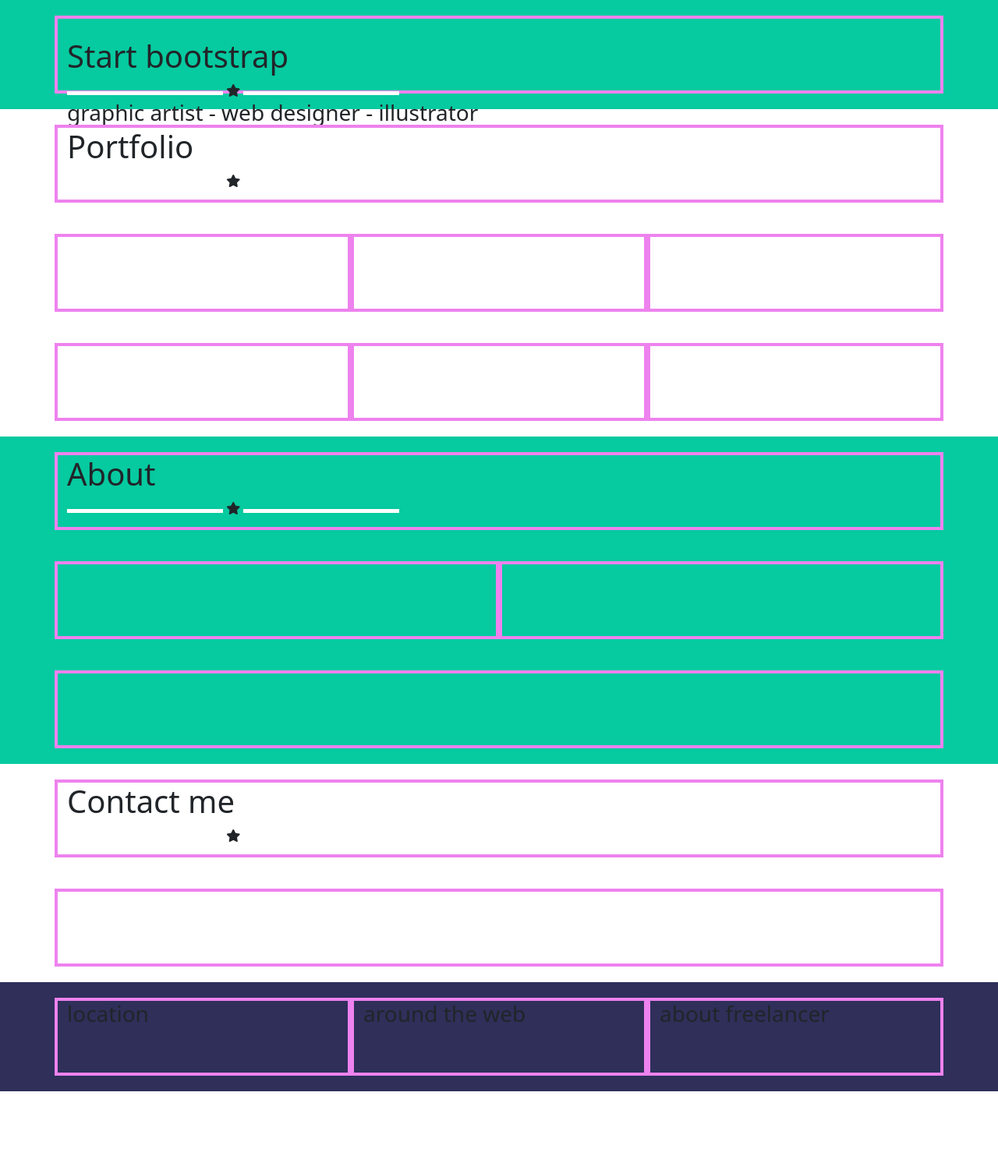
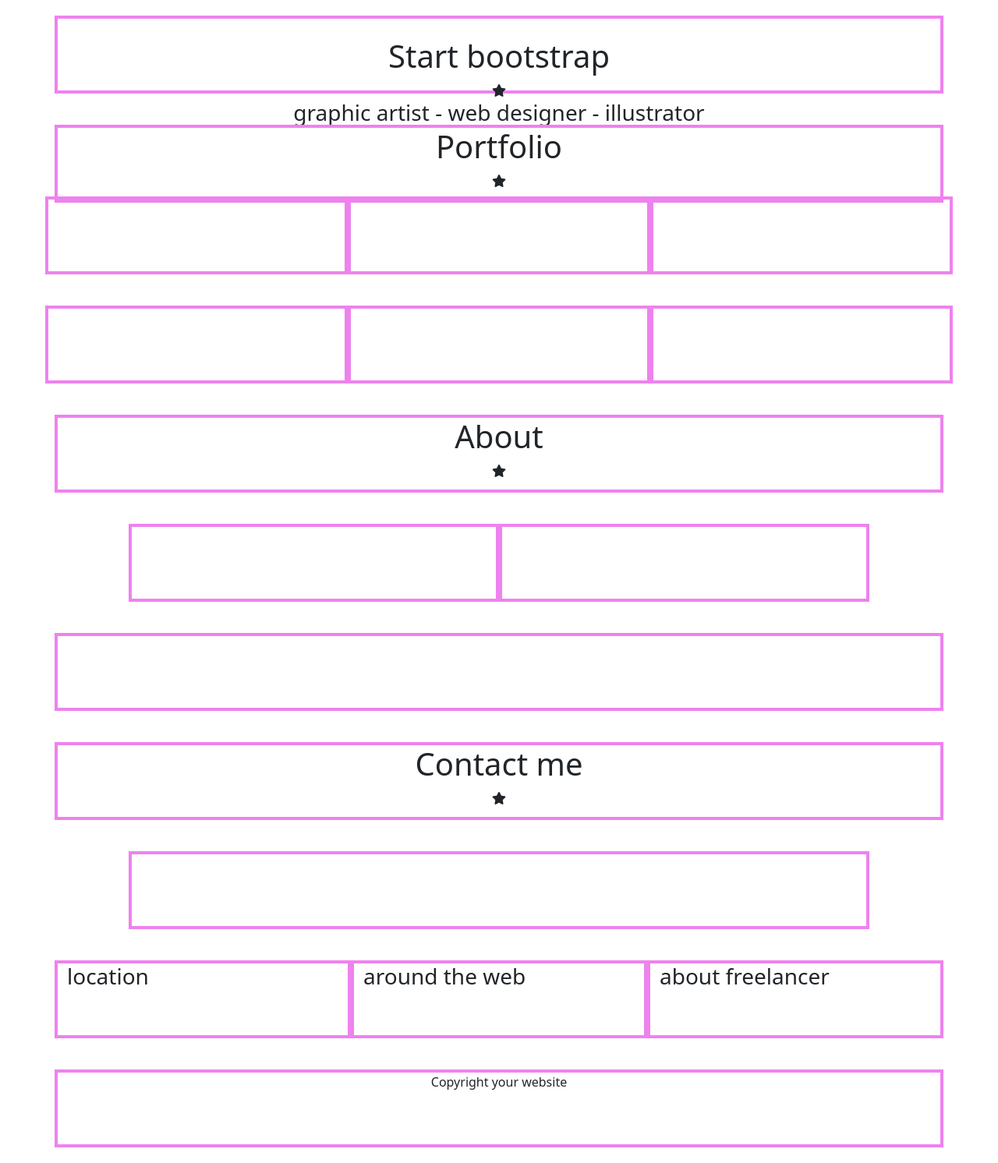
Before and after one commit to camillamanzo/html-css-bootstrap-freelancer, a plain HTML site: page index.html in a window 1280 px wide. Shown: the whole page at 78% size. Before the commit the page ends 1400 px from the top, so only its background shows below. Drawn offline with nearby package versions, Linux system fonts and the light colour scheme.

Commit message:
finalized exercise

```diff
--- a/index.html
+++ b/index.html
@@ -12,7 +12,7 @@
 </head>
 
 <body>
-    <section  class="jumbo colored-bg">
+    <section  class="jumbo wrapper">
         <div class="container">
             <div class="row">
 
@@ -21,15 +21,15 @@
                         <img src="" alt="">
                     </div>
 
-                    <h1>Start bootstrap</h1>
+                    <h1 class="text-center">Start bootstrap</h1>
 
-                    <div>
-                        <div class="white-line"></div>
+                    <div class="text-center">
+                        <div class="line"></div>
                         <span><i class="fas fa-star"></i></span>
-                        <div class="white-line"></div>
+                        <div class="line"></div>
                     </div>
 
-                    <h3>graphic artist - web designer - illustrator</h3>
+                    <h3 class="text-center">graphic artist - web designer - illustrator</h3>
                 </div>
 
             </div>
@@ -42,15 +42,19 @@
             <div class="row">
 
                 <div class="col-12">
-                    <h1>Portfolio</h1>
-                    <div class="white-line"></div>
-                    <span><i class="fas fa-star"></i></span>
-                    <div class="white-line"></div>
+                    <h1 class="text-center">Portfolio</h1>
+
+                    <div class="text-center">
+                        <div class="line"></div>
+                        <span><i class="fas fa-star"></i></span>
+                        <div class="line"></div>
+                    </div>
+
                 </div>
 
             </div>
 
-            <div class="row">
+            <div class="row gy-5 gx-5">
 
                 <div class="col-12 col-md-6 col-lg-4">
 
@@ -81,27 +85,31 @@
         </div>
     </section>
 
-    <section class="about colored-bg">
+    <section class="about wrapper">
         <div class="container">
 
             <div class="row">
 
                 <div class="col-12">
-                    <h1>About</h1>
-                    <div class="white-line"></div>
-                    <span><i class="fas fa-star"></i></span>
-                    <div class="white-line"></div>
+                    <h1 class="text-center">About</h1>
+
+                    <div class="text-center">
+                        <div class="line"></div>
+                        <span><i class="fas fa-star"></i></span>
+                        <div class="line"></div>
+                    </div>
+
                 </div>
 
             </div>
 
-            <div class="row">
+            <div class="row justify-content-center">
 
-                <div class="col-12 col-md-6">
+                <div class="col-8 col-md-5">
 
                 </div>
 
-                <div class="col-12 col-md-6">
+                <div class="col-8 col-md-5">
 
                 </div>
 
@@ -117,15 +125,19 @@
 
             <div class="row">
                 <div class="col-12">
-                    <h1>Contact me</h1>
-                    <div class="white-line"></div>
-                    <span><i class="fas fa-star"></i></span>
-                    <div class="white-line"></div>
+                    <h1 class="text-center">Contact me</h1>
+
+                    <div class="text-center">
+                        <div class="line"></div>
+                        <span><i class="fas fa-star"></i></span>
+                        <div class="line"></div>
+                    </div>
+
                 </div>
             </div>
 
-            <div class="row">
-                <div class="col-12">
+            <div class="row justify-content-center">
+                <div class="col-8 col-md-10">
                     <form action=""></form>
                 </div>
             </div>
@@ -133,7 +145,7 @@
         </div>
     </section>
 
-    <section class="info colored-bg">
+    <footer class="wrapper">
         <div class="container">
             <div class="row">
 
@@ -150,12 +162,12 @@
                 </div>
 
             </div>
-        </div>
-    </section>
 
-    <footer>
-        <div class="container">
-
+            <div class="row">
+                <div class="col-12 text-center">
+                    <p>Copyright your website</p>
+                </div>
+            </div>
         </div>
     </footer>
 </body>
```
Also changed, not shown: bootstrap_freelancer/img/avatar.svg (added), bootstrap_freelancer/img/cabin.png (added), bootstrap_freelancer/img/cake.png (added), bootstrap_freelancer/img/circus.png (added), bootstrap_freelancer/img/game.png (added), bootstrap_freelancer/img/safe.png (added), bootstrap_freelancer/img/submarine.png (added), bootstrap_freelancer/layouts/desktop.png (added), bootstrap_freelancer/layouts/smartphone.png (added), bootstrap_freelancer/layouts/tablet.png (added), 1 other file.
